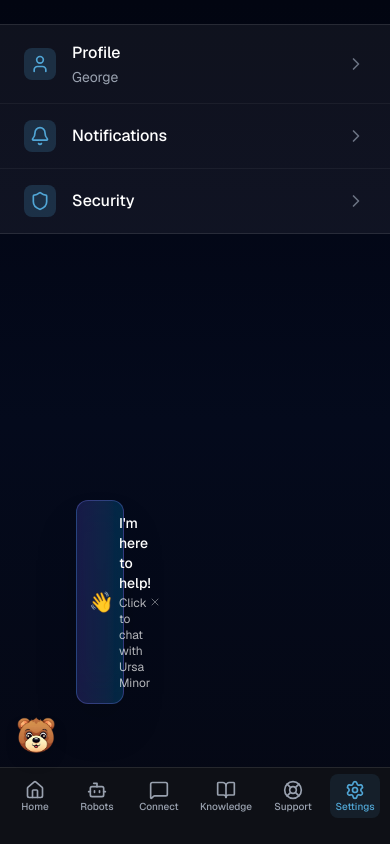
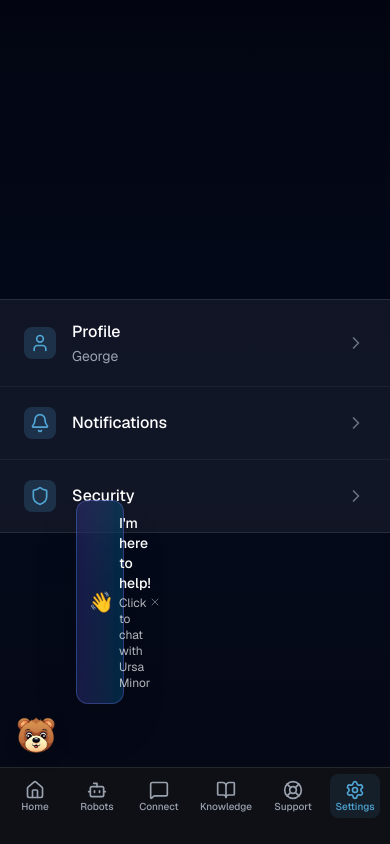
Before and after one commit to smile4fun1/BearOsPlatform, a Next.js app: page /settings in a window 390 px wide. Built offline with nearby package versions, Linux system fonts and the light colour scheme.

Commit message:
MOBILE: Iteration 2 - Settings page spacing - Centered settings list vertically - Removed unnecessary scrolling - Better spacing between items - Larger touch targets (72px) - Mobile-only changes

```diff
--- a/src/components/mobile/MobileSettings.tsx
+++ b/src/components/mobile/MobileSettings.tsx
@@ -81,10 +81,10 @@ export function MobileSettings({
             animate={{ opacity: 1, x: 0 }}
             exit={{ opacity: 0, x: -20 }}
             transition={{ duration: 0.2 }}
-            className="flex-1 overflow-y-auto mobile-scroll"
+            className="h-full overflow-hidden"
           >
             {/* Settings List */}
-            <div className="py-6">
+            <div className="h-full flex flex-col">
               <SettingsList sections={sections} />
             </div>
           </motion.div>
--- a/src/components/mobile/SettingsList.tsx
+++ b/src/components/mobile/SettingsList.tsx
@@ -24,11 +24,11 @@ interface SettingsListProps {
 
 export function SettingsList({ sections }: SettingsListProps) {
   return (
-    <div className="lg:hidden w-full">
+    <div className="lg:hidden w-full h-full flex flex-col justify-center">
       {sections.map((section, sectionIndex) => (
-        <div key={section.id} className="mb-4">
+        <div key={section.id} className="mb-3">
           {section.title && (
-            <h3 className="px-6 mb-3 text-xs font-semibold text-gray-500 uppercase tracking-wider">
+            <h3 className="px-6 mb-2 text-xs font-semibold text-gray-500 uppercase tracking-wider">
               {section.title}
             </h3>
           )}
@@ -43,10 +43,10 @@ export function SettingsList({ sections }: SettingsListProps) {
                   key={item.id}
                   onClick={item.onClick}
                   whileTap={{ scale: 0.98 }}
-                  className={`w-full flex items-center gap-4 px-6 py-4 active:bg-white/10 transition-colors ${
+                  className={`w-full flex items-center gap-4 px-6 py-5 active:bg-white/10 transition-colors ${
                     !isLast ? 'border-b border-white/5' : ''
                   }`}
-                  style={{ minHeight: '64px' }} // Larger touch target for better UX
+                  style={{ minHeight: '72px' }} // Larger touch target for better UX
                 >
                   {/* Icon */}
                   <div className="flex-shrink-0 w-8 h-8 rounded-lg bg-bear-blue/20 flex items-center justify-center">
```
